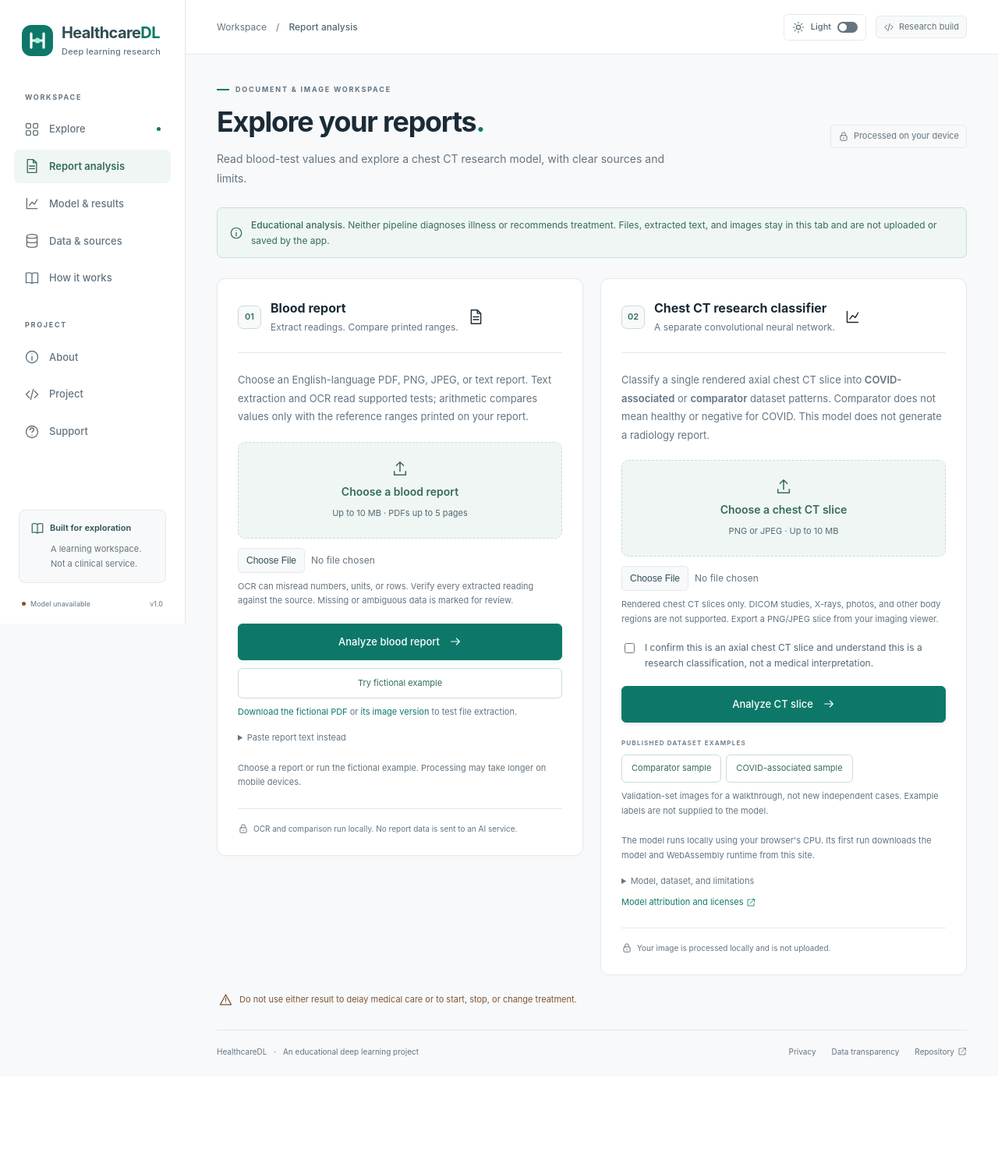
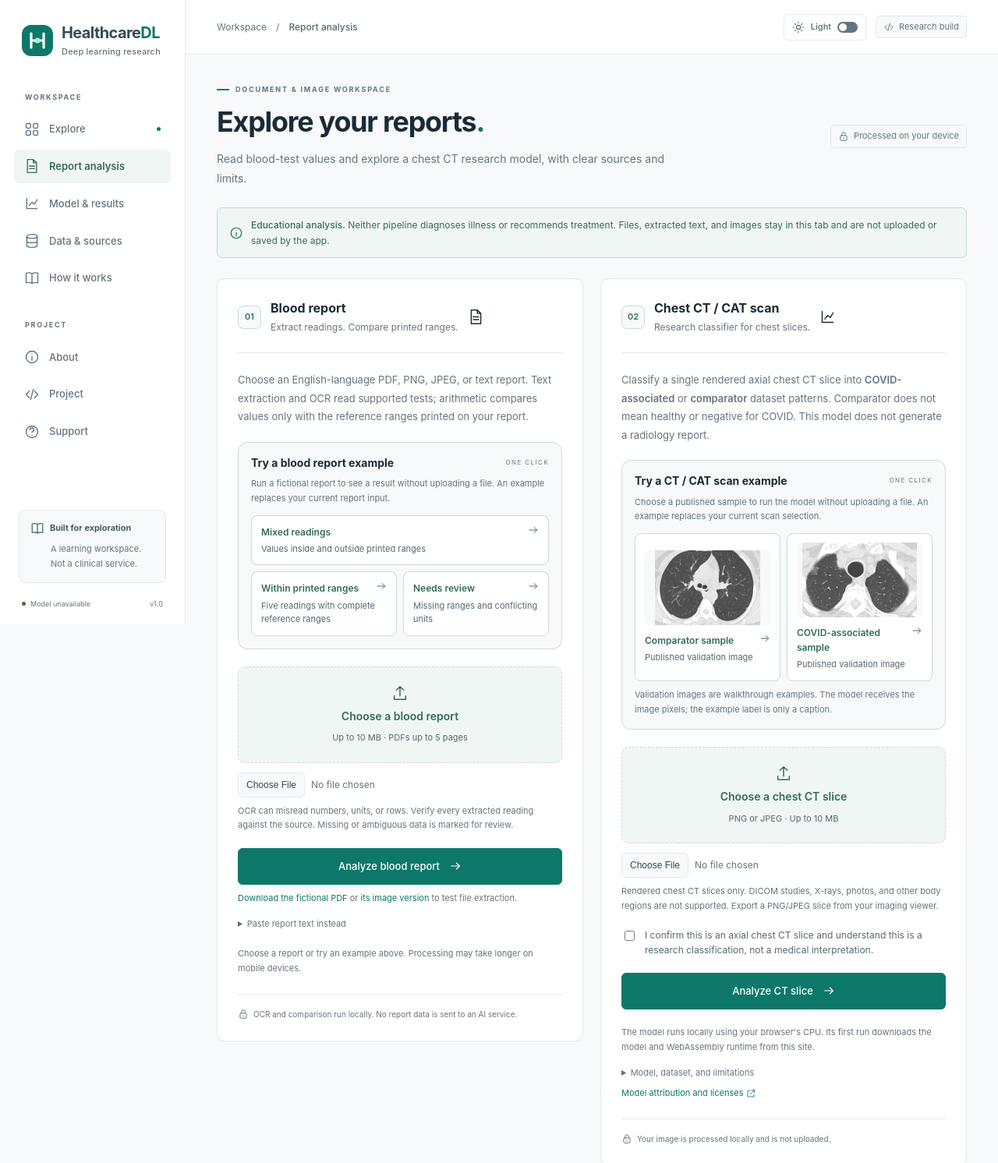
Before and after one commit to MadhavVN011/HealthcareDL, a Flask app: page /reports in a window 1280 px wide. Shown: the top 1492 px of the page at 78% size. Before the commit the page ends 1355 px from the top, so only its background shows below. Run offline with Flask 3, Linux system fonts and the light colour scheme; some libraries are stand-ins or nearby versions.

Commit message:
Add prominent one-click blood report and CT examples
Offer three fictional blood-report scenarios and CT image preview cards above the upload fields, using the symptom explorer example layout. Run comparisons and CT inference on selection, label demo results, move focus to the output, and reset demo selection when inputs change.

Update the walkthrough documentation and screenshot. All 152 checks pass, including example replacement, actual CT inference, and requests confirming medical files stay in the browser.

```diff
--- a/public/static/medical-core.mjs
+++ b/public/static/medical-core.mjs
@@ -299,3 +299,11 @@
 
 export const DEMO_LAB_TEXT =
   "Fictional blood report — demonstration only\nTest Result Unit Reference range\nHemoglobin 10.8 g/dL 12.0 - 15.5\nWBC 6.1 x10^9/L 4.0 - 11.0\nPlatelets 275 x10^9/L 150 - 450\nGlucose 112 mg/dL 70 - 99\nCreatinine 0.9 mg/dL 0.6 - 1.2\nTSH 2.1 mIU/L";
+
+export const LAB_DEMO_EXAMPLES = Object.freeze({
+  mixed: DEMO_LAB_TEXT,
+  within:
+    "Fictional blood report — demonstration only\nTest Result Unit Reference range\nHemoglobin 13.5 g/dL 12.0 - 15.5\nWBC 6.1 x10^9/L 4.0 - 11.0\nPlatelets 275 x10^9/L 150 - 450\nGlucose 90 mg/dL 70 - 99\nCreatinine 0.9 mg/dL 0.6 - 1.2",
+  review:
+    "Fictional blood report — demonstration only\nTest Result Unit Reference range\nHemoglobin 110 g/L 12 - 16 g/dL\nGlucose 100 mg/dL\nTSH 2.1 mIU/L",
+});
--- a/public/static/medical-reports.mjs
+++ b/public/static/medical-reports.mjs
@@ -1,4 +1,4 @@
-import { interpretLabText, DEMO_LAB_TEXT } from "./medical-core.mjs";
+import { interpretLabText, LAB_DEMO_EXAMPLES } from "./medical-core.mjs";
 import { classifyCtPixels } from "./medical-imaging.mjs";
 
 const base = new URL("./", import.meta.url);
@@ -20,6 +20,27 @@
 function setError(prefix, message) {
   byId(`${prefix}-error`).textContent = message;
   byId(`${prefix}-error`).hidden = !message;
+}
+
+function clearDemo(prefix) {
+  for (const button of document.querySelectorAll(`[data-${prefix}-example]`))
+    button.setAttribute("aria-pressed", "false");
+  byId(`${prefix}-example-notice`).hidden = true;
+  byId(`${prefix}-example-notice`).textContent = "";
+}
+
+function showDemo(prefix, button, source) {
+  clearDemo(prefix);
+  button.setAttribute("aria-pressed", "true");
+  const notice = byId(`${prefix}-example-notice`);
+  notice.textContent = `Demo example: ${button.dataset.exampleLabel} · ${source}`;
+  notice.hidden = false;
+  const heading = byId(prefix === "blood" ? "blood-results-title" : "ct-result-label");
+  heading.focus({ preventScroll: true });
+  byId(`${prefix}-results`).scrollIntoView({
+    behavior: matchMedia("(prefers-reduced-motion: reduce)").matches ? "auto" : "smooth",
+    block: "start",
+  });
 }
 
 async function fileKind(file, allowDocuments) {
@@ -233,6 +254,7 @@
 
 byId("blood-controls").disabled = false;
 byId("blood-file").addEventListener("change", () => {
+  clearDemo("blood");
   byId("blood-text").value = "";
   byId("blood-source").textContent = "";
   byId("blood-rows").replaceChildren();
@@ -242,6 +264,7 @@
     "New file selected. Analyze it to extract its readings.";
 });
 byId("blood-text").addEventListener("input", () => {
+  clearDemo("blood");
   byId("blood-source").textContent = "";
   byId("blood-rows").replaceChildren();
   byId("blood-results").hidden = true;
@@ -249,6 +272,7 @@
 byId("blood-form").addEventListener("submit", async (event) => {
   event.preventDefault();
   const job = ++bloodJob;
+  clearDemo("blood");
   setError("blood", "");
   byId("blood-results").hidden = true;
   byId("blood-clear").hidden = false;
@@ -289,19 +313,26 @@
     if (job === bloodJob) byId("blood-controls").disabled = false;
   }
 });
-byId("blood-example").addEventListener("click", () => {
-  setError("blood", "");
-  byId("blood-file").value = "";
-  byId("blood-text").value = DEMO_LAB_TEXT;
-  renderLab(DEMO_LAB_TEXT, "Fictional example");
-  byId("blood-status").textContent =
-    "Fictional example analyzed using the same comparison rules as uploaded reports.";
-});
+for (const button of document.querySelectorAll("[data-blood-example]")) {
+  button.addEventListener("click", () => {
+    const text = LAB_DEMO_EXAMPLES[button.dataset.bloodExample];
+    if (typeof text !== "string") return;
+    bloodJob++;
+    setError("blood", "");
+    byId("blood-file").value = "";
+    byId("blood-text").value = text;
+    renderLab(text, "Fictional example");
+    showDemo("blood", button, "Fictional report");
+    byId("blood-status").textContent =
+      "Fictional example analyzed using the same comparison rules as uploaded reports.";
+  });
+}
 byId("blood-clear").addEventListener("click", () => {
   bloodJob++;
   activeWorker?.terminate();
   activePdf?.destroy();
   activeWorker = activePdf = null;
+  clearDemo("blood");
   byId("blood-file").value = byId("blood-text").value = "";
   byId("blood-source").textContent = "";
   byId("blood-rows").replaceChildren();
@@ -312,8 +343,9 @@
     "Report and results cleared from this workspace.";
 });
 
-async function analyzeCt(file, example = null) {
+async function analyzeCt(file, exampleButton = null) {
   const job = ++ctJob;
+  clearDemo("ct");
   byId("ct-controls").disabled = true;
   byId("ct-clear").hidden = false;
   byId("ct-results").hidden = true;
@@ -357,13 +389,14 @@
         ? "COVID-associated dataset pattern"
         : "Comparator dataset pattern";
     byId("ct-result-description").textContent =
-      `${example === null ? "Selected image." : "Published validation example."} ${uncertain ? "The model score is below the demonstration's 70% threshold. No class has been selected." : "This is a slice-level research classification, not a diagnosis or a complete scan interpretation."} The model cannot determine whether an image belongs to its supported domain.`;
+      `${exampleButton === null ? "Selected image." : "Published validation example."} ${uncertain ? "The model score is below the demonstration's 70% threshold. No class has been selected." : "This is a slice-level research classification, not a diagnosis or a complete scan interpretation."} The model cannot determine whether an image belongs to its supported domain.`;
     byId("ct-result-score").textContent = `${(score * 100).toFixed(1)}%`;
     byId("ct-result-accuracy").textContent =
       `${(metadata.test.accuracy * 100).toFixed(1)}%`;
     byId("ct-result-support").textContent =
       `${metadata.test.count} held-out images from ${metadata.partition_summary.test.patient_folders} publisher patient folders; no external clinical validation.`;
     byId("ct-results").hidden = false;
+    if (exampleButton) showDemo("ct", exampleButton, "Published validation image");
     byId("ct-status").textContent =
       "Local classification finished. Your image was not uploaded.";
   } catch (error) {
@@ -379,6 +412,7 @@
 if (!byId("ct-controls").dataset.unavailable)
   byId("ct-controls").disabled = false;
 byId("ct-file").addEventListener("change", () => {
+  clearDemo("ct");
   byId("ct-results").hidden = true;
   byId("ct-confirm").checked = false;
   byId("ct-preview").removeAttribute("src");
@@ -396,6 +430,9 @@
   button.addEventListener("click", async () => {
     const index = Number(button.dataset.ctExample);
     const job = ++ctJob;
+    clearDemo("ct");
+    setError("ct", "");
+    byId("ct-results").hidden = true;
     byId("ct-controls").disabled = true;
     byId("ct-clear").hidden = false;
     byId("ct-status").textContent = "Loading the published dataset example…";
@@ -408,7 +445,7 @@
       if (job !== ctJob) return;
       byId("ct-file").value = "";
       byId("ct-confirm").checked = true;
-      await analyzeCt(blob, index);
+      await analyzeCt(blob, button);
     } catch (error) {
       if (job === ctJob) {
         setError("ct", errorText(error));
@@ -419,6 +456,7 @@
 }
 byId("ct-clear").addEventListener("click", () => {
   ctJob++;
+  clearDemo("ct");
   byId("ct-file").value = "";
   byId("ct-confirm").checked = false;
   byId("ct-controls").disabled = Boolean(
--- a/public/static/style.css
+++ b/public/static/style.css
@@ -2014,6 +2014,7 @@
   margin-top: 24px;
   padding-top: 22px;
   border-top: 1px solid var(--line);
+  scroll-margin-top: 90px;
 }
 .document-result-heading {
   display: flex;
@@ -2113,14 +2114,27 @@
   accent-color: var(--green);
   flex-shrink: 0;
 }
-.ct-examples {
-  margin-top: 18px;
-}
-.ct-examples .quick-label {
+.report-examples .example-button[aria-pressed="true"] {
+  border-color: var(--green);
+  background: var(--surface-accent);
+}
+.report-examples [data-blood-example="mixed"] {
+  grid-column: 1 / -1;
+}
+.report-examples .example-button strong {
+  align-items: flex-start;
+}
+.report-examples .example-button svg {
+  flex-shrink: 0;
+}
+.ct-example-button img {
   display: block;
-}
-.ct-examples .quick-symptoms .secondary {
-  white-space: normal;
+  width: 100%;
+  height: 96px;
+  object-fit: contain;
+  border-radius: 5px;
+  margin-bottom: 10px;
+  background: var(--surface-muted);
 }
 .ct-preview {
   display: block;
--- a/templates/index.html
+++ b/templates/index.html
@@ -2,7 +2,7 @@
 {% block content %}
 <div class="page-heading"><div><p class="eyebrow"><span class="tiny-line"></span>SYMPTOM EXPLORER</p><h1>Explore symptom patterns<span class="accent">.</span></h1><p class="page-description">Explore how a neural network connects symptoms to examples in a learning dataset.</p></div><a class="text-link heading-link" href="{{ url_for('blog') }}">How it works {{ icon('arrow',16) }}</a></div>
 <div class="scope-note">{{ icon('info',18) }}<p><strong>For learning and research.</strong> This demo cannot diagnose illness or recommend treatment.</p><a href="{{ url_for('about') }}">Understand the limits {{ icon('external',13) }}</a></div>
-<p class="report-entry"><a class="text-link" href="{{ url_for('medical_reports') }}">{{ icon('file',16) }} Have a blood report or chest CT slice? Open report analysis {{ icon('arrow',15) }}</a></p>
+<p class="report-entry"><a class="text-link" href="{{ url_for('medical_reports') }}">{{ icon('file',16) }} Try blood report and CT / CAT scan examples, or analyze a file {{ icon('arrow',15) }}</a></p>
 <div class="workspace-grid">
   <section class="card explorer-card" aria-labelledby="form-title">
     <div class="card-heading"><div class="section-number">01</div><div><h2 id="form-title">Build your symptom list</h2><p>Select the entries you want to explore.</p></div><span class="subtle-label">INPUT</span></div>
--- a/templates/reports.html
+++ b/templates/reports.html
@@ -17,18 +17,28 @@
     <form id="blood-form">
       <fieldset id="blood-controls" disabled>
         <legend class="visually-hidden">Blood-report source and analysis</legend>
+        <div class="demo-examples report-examples" aria-labelledby="blood-examples-title">
+          <div class="examples-heading"><h3 id="blood-examples-title">Try a blood report example</h3><span class="subtle-label">ONE CLICK</span></div>
+          <p class="field-hint">Run a fictional report to see a result without uploading a file. An example replaces your current report input.</p>
+          <div class="example-buttons">
+            <button type="button" class="example-button" id="blood-example" data-blood-example="mixed" data-example-label="Mixed readings" aria-label="Run mixed readings blood report example" aria-pressed="false"><strong>Mixed readings {{ icon('arrow',14) }}</strong><span>Values inside and outside printed ranges</span></button>
+            <button type="button" class="example-button" data-blood-example="within" data-example-label="Within printed ranges" aria-label="Run within printed ranges blood report example" aria-pressed="false"><strong>Within printed ranges {{ icon('arrow',14) }}</strong><span>Five readings with complete reference ranges</span></button>
+            <button type="button" class="example-button" data-blood-example="review" data-example-label="Needs review" aria-label="Run needs review blood report example" aria-pressed="false"><strong>Needs review {{ icon('arrow',14) }}</strong><span>Missing ranges and conflicting units</span></button>
+          </div>
+        </div>
         <label class="document-file-label" for="blood-file">{{ icon('upload',22) }}<strong>Choose a blood report</strong><span>Up to 10 MB · PDFs up to 5 pages</span></label>
         <input id="blood-file" type="file" accept=".pdf,.png,.jpg,.jpeg,.txt,application/pdf,image/png,image/jpeg,text/plain" aria-describedby="blood-help">
         <p class="field-hint" id="blood-help">OCR can misread numbers, units, or rows. Verify every extracted reading against the source. Missing or ambiguous data is marked for review.</p>
-        <div class="document-actions"><button class="primary-button" type="submit" id="blood-analyze">Analyze blood report {{ icon('arrow',16) }}</button><button type="button" class="secondary" id="blood-example">Try fictional example</button></div>
+        <div class="document-actions"><button class="primary-button" type="submit" id="blood-analyze">Analyze blood report {{ icon('arrow',16) }}</button></div>
         <p class="field-hint"><a href="{{ url_for('static', filename='examples/blood-report.pdf') }}" download>Download the fictional PDF</a> or <a href="{{ url_for('static', filename='examples/blood-report.png') }}" download>its image version</a> to test file extraction.</p>
         <details class="manual-entry"><summary>Paste report text instead</summary><label for="blood-text">Report text</label><textarea id="blood-text" maxlength="200000" rows="5" placeholder="Hemoglobin 10.8 g/dL 12.0 - 15.5"></textarea><p class="field-hint">One test per line, with result, unit, and the report's reference range. Pasted text takes precedence over a selected file.</p></details>
       </fieldset>
     </form>
-    <p class="document-progress field-hint" id="blood-status" role="status" aria-live="polite">Choose a report or run the fictional example. Processing may take longer on mobile devices.</p>
+    <p class="document-progress field-hint" id="blood-status" role="status" aria-live="polite">Choose a report or try an example above. Processing may take longer on mobile devices.</p>
     <div class="document-error error" id="blood-error" role="alert" hidden></div>
     <div id="blood-results" class="document-results" hidden>
-      <div class="document-result-heading"><h3>Extracted readings</h3><span class="result-badge neutral-badge" id="blood-method"></span></div>
+      <p class="example-notice" id="blood-example-notice" hidden></p>
+      <div class="document-result-heading"><h3 id="blood-results-title" tabindex="-1">Extracted readings</h3><span class="result-badge neutral-badge" id="blood-method"></span></div>
       <p class="field-hint" id="blood-summary"></p>
       <div class="document-table-scroll" tabindex="0" role="region" aria-label="Extracted blood-test readings"><table class="data-table lab-table"><thead><tr><th>Test / reading</th><th>Printed range</th><th>Comparison</th></tr></thead><tbody id="blood-rows"></tbody></table></div>
       <div class="interpretation"><strong>What this comparison means</strong><p>A reading outside a reference range is not a diagnosis, and one within it does not establish good health. This workflow uses the report's ranges rather than assuming universal ranges. It cannot determine which age- or sex-specific range applies.</p></div>
@@ -39,25 +49,34 @@
     <div class="privacy-inline">{{ icon('lock',14) }}<span>OCR and comparison run locally. No report data is sent to an AI service.</span></div>
   </section>
   <section class="card document-card" aria-labelledby="ct-title">
-    <div class="card-heading"><div class="section-number">02</div><div><h2 id="ct-title">Chest CT research classifier</h2><p>A separate convolutional neural network.</p></div>{{ icon('chart',21) }}</div>
+    <div class="card-heading"><div class="section-number">02</div><div><h2 id="ct-title">Chest CT / CAT scan</h2><p>Research classifier for chest slices.</p></div>{{ icon('chart',21) }}</div>
     <p class="document-intro">Classify a single rendered axial chest CT slice into <strong>COVID-associated</strong> or <strong>comparator</strong> dataset patterns. Comparator does not mean healthy or negative for COVID. This model does not generate a radiology report.</p>
     {% if not ct_report %}<p class="error">The CT model report is unavailable. Blood-report analysis remains available.</p>{% endif %}
     <form id="ct-form">
       <fieldset id="ct-controls" disabled {% if not ct_report %}data-unavailable="true"{% endif %}>
         <legend class="visually-hidden">Chest CT source and research classification</legend>
+        <div class="demo-examples report-examples" aria-labelledby="ct-examples-title">
+          <div class="examples-heading"><h3 id="ct-examples-title">Try a CT / CAT scan example</h3><span class="subtle-label">ONE CLICK</span></div>
+          <p class="field-hint">Choose a published sample to run the model without uploading a file. An example replaces your current scan selection.</p>
+          <div class="example-buttons">
+            <button type="button" class="example-button ct-example-button" data-ct-example="0" data-example-label="Comparator sample" aria-label="Run comparator CT scan example" aria-pressed="false"><img src="{{ url_for('static', filename='models/chest-ct/example-0.png') }}" alt="" width="160" height="96" loading="lazy"><strong>Comparator sample {{ icon('arrow',14) }}</strong><span>Published validation image</span></button>
+            <button type="button" class="example-button ct-example-button" data-ct-example="1" data-example-label="COVID-associated sample" aria-label="Run COVID-associated CT scan example" aria-pressed="false"><img src="{{ url_for('static', filename='models/chest-ct/example-1.png') }}" alt="" width="160" height="96" loading="lazy"><strong>COVID-associated sample {{ icon('arrow',14) }}</strong><span>Published validation image</span></button>
+          </div>
+          <p class="field-hint">Validation images are walkthrough examples. The model receives the image pixels; the example label is only a caption.</p>
+        </div>
         <label class="document-file-label" for="ct-file">{{ icon('upload',22) }}<strong>Choose a chest CT slice</strong><span>PNG or JPEG · Up to 10 MB</span></label>
         <input id="ct-file" type="file" accept=".png,.jpg,.jpeg,image/png,image/jpeg" aria-describedby="ct-help">
         <p class="field-hint" id="ct-help">Rendered chest CT slices only. DICOM studies, X-rays, photos, and other body regions are not supported. Export a PNG/JPEG slice from your imaging viewer.</p>
         <label class="document-confirmation" for="ct-confirm"><input id="ct-confirm" type="checkbox" required><span>I confirm this is an axial chest CT slice and understand this is a research classification, not a medical interpretation.</span></label>
         <div class="document-actions"><button class="primary-button" type="submit" id="ct-analyze">Analyze CT slice {{ icon('arrow',16) }}</button></div>
-        <div class="ct-examples"><span class="quick-label">PUBLISHED DATASET EXAMPLES</span><div class="quick-symptoms"><button type="button" class="secondary" data-ct-example="0">Comparator sample</button><button type="button" class="secondary" data-ct-example="1">COVID-associated sample</button></div><p class="field-hint">Validation-set images for a walkthrough, not new independent cases. Example labels are not supplied to the model.</p></div>
       </fieldset>
     </form>
     <p class="document-progress field-hint" id="ct-status" role="status" aria-live="polite">The model runs locally using your browser's CPU. Its first run downloads the model and WebAssembly runtime from this site.</p>
     <div class="document-error error" id="ct-error" role="alert" hidden></div>
     <div id="ct-results" class="document-results" hidden>
+      <p class="example-notice" id="ct-example-notice" hidden></p>
       <img id="ct-preview" class="ct-preview" alt="Selected chest CT slice" hidden>
-      <span class="result-badge" id="ct-result-badge">Research model output</span><h3 class="condition-title" id="ct-result-label"></h3>
+      <span class="result-badge" id="ct-result-badge">Research model output</span><h3 class="condition-title" id="ct-result-label" tabindex="-1"></h3>
       <p class="field-hint" id="ct-result-description"></p>
       <dl class="result-metrics"><div><dt>Model score</dt><dd><strong id="ct-result-score"></strong><p>Uncalibrated softmax score, not a chance of illness.</p></dd></div><div><dt>Held-out image accuracy</dt><dd><strong id="ct-result-accuracy"></strong><p id="ct-result-support"></p></dd></div></dl>
       <p class="metric-context">The CT model's metrics are separate from the symptom model's metrics. Publisher patient folders are kept separate across training, validation, and test. This is an internal dataset evaluation; performance at other hospitals is not established.</p>
```
Also changed, not shown: docs/REPORT_ANALYSIS.md (+2 -0 lines), tests/test_reports.py (+61 -3 lines), README.md, 1 other file.
